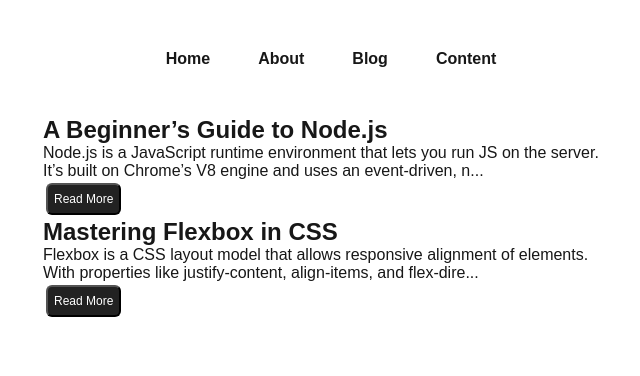
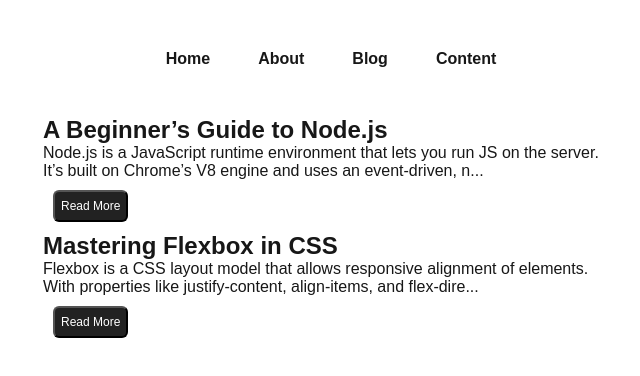
Before and after one commit to ishitakhokhar/blog, a Next.js app: page /blog in a window 1280 px wide. Shown: the top 376 px of the page, without its empty margins (309-949 px from the left). Built offline with nearby package versions, Linux system fonts and the light colour scheme.

Commit message:
css changes

```diff
--- a/src/pages/about.js
+++ b/src/pages/about.js
@@ -1,5 +1,5 @@
 import React from "react";
-import styles from "../styles/About.module.css";
+import styles from "@/styles/About.module.css";
 
 const About = () => {
   return (
--- a/src/pages/blog.js
+++ b/src/pages/blog.js
@@ -1,5 +1,5 @@
 import React, { useEffect, useState } from "react";
-import styles from "../styles/Blog.module.css";
+import styles from "@/styles/Blog.module.css";
 import Link from "next/link";
 import * as fs from "fs";
 import InfiniteScroll from "react-infinite-scroll-component";
@@ -12,7 +12,7 @@ const Blog = (props) => {
   const [count, setCount] = useState(2);
 
   const fetchData = async () => {
-    let d = await fetch(`http://localhost:3000/api/blogs/?count=${count + 2}`);
+    let d = await fetch(`/api/blogs/?count=${count + 2}`);
     setCount(count + 2);
     let data = await d.json();
     setBlogs(data);
--- a/src/styles/Blog.module.css
+++ b/src/styles/Blog.module.css
@@ -29,5 +29,5 @@
     font-size: 12px;
     margin-bottom: 22px;
     margin-top: 4px;
-    margin:3px
+    margin:10px
 }
```
